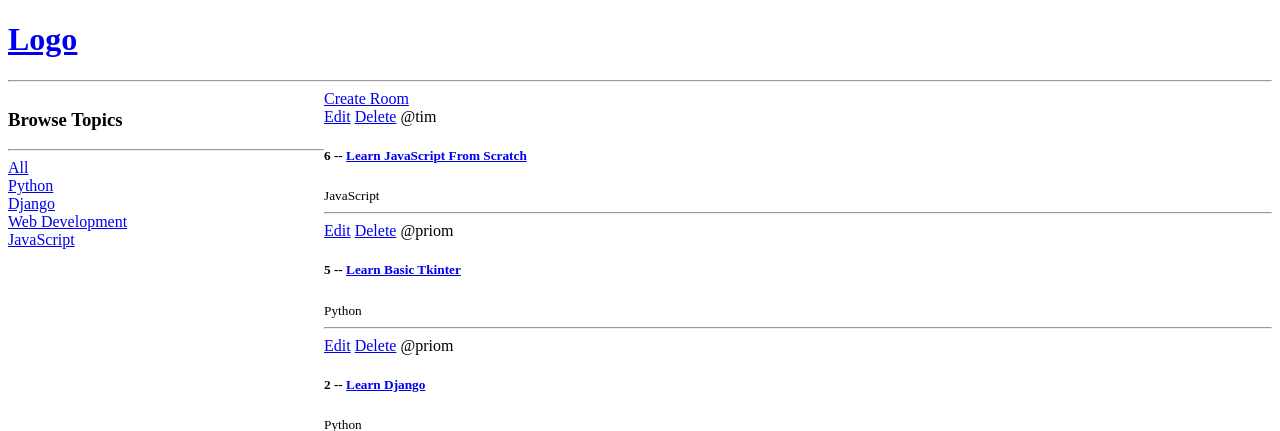
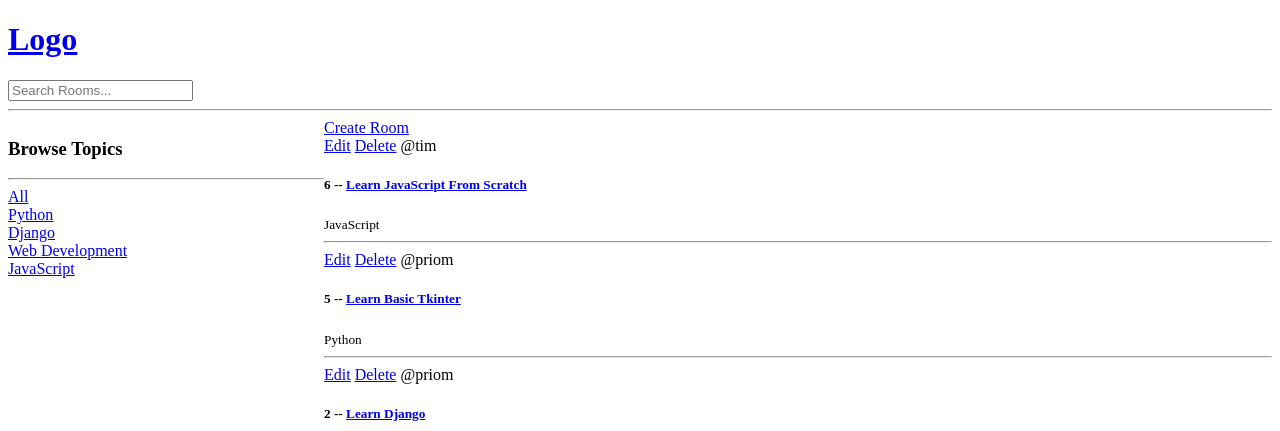
Before and after one commit to PriomDeb/codeflow, a Django app: page / in a window 1280 px wide. Shown: the top 431 px of the page. Run offline with Django 4.2, Linux system fonts and the light colour scheme; data comes from the database, SQL or seed files in the repository; both versions use the stored data as it was after the commit.

Commit message:
Search by topic name

```diff
--- a/base/views.py
+++ b/base/views.py
@@ -13,7 +13,9 @@ from .forms import RoomForm
 
 
 def home(request):
-    rooms = Room.objects.all()
+    q = request.GET.get('q') if request.GET.get('q') != None else ""
+
+    rooms = Room.objects.filter(topic__name__icontains = q)
 
     topics = Topic.objects.all()
 
--- a/templates/navbar.html
+++ b/templates/navbar.html
@@ -2,4 +2,9 @@
 <h1> Logo</h1>
 </a>
 
+<form method="get" action="{% url 'home' %}">
+    <input type="text" name="q" placeholder="Search Rooms..." />
+
+</form>
+
 <hr>
```
Also changed, not shown: db.sqlite3.
